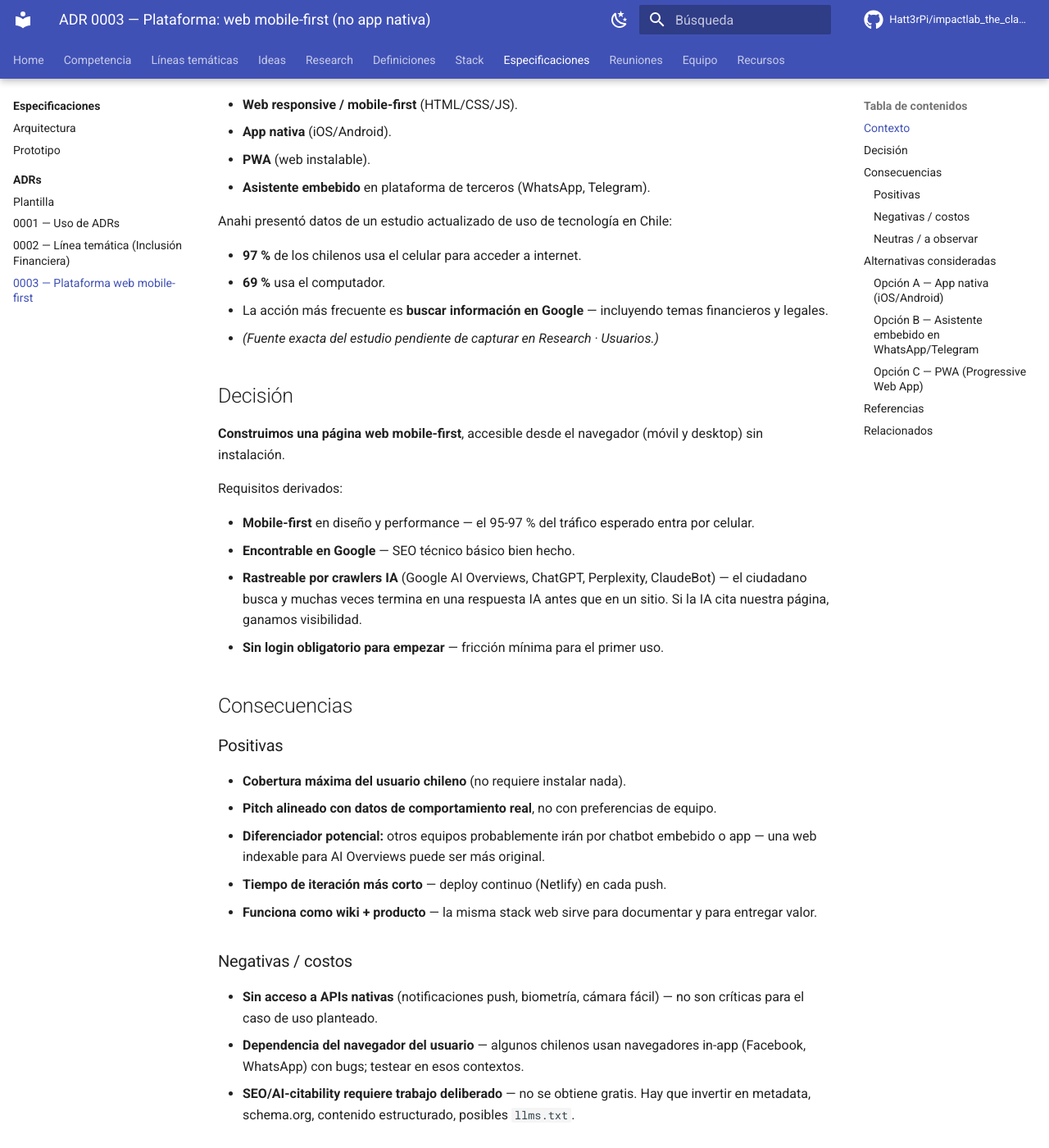
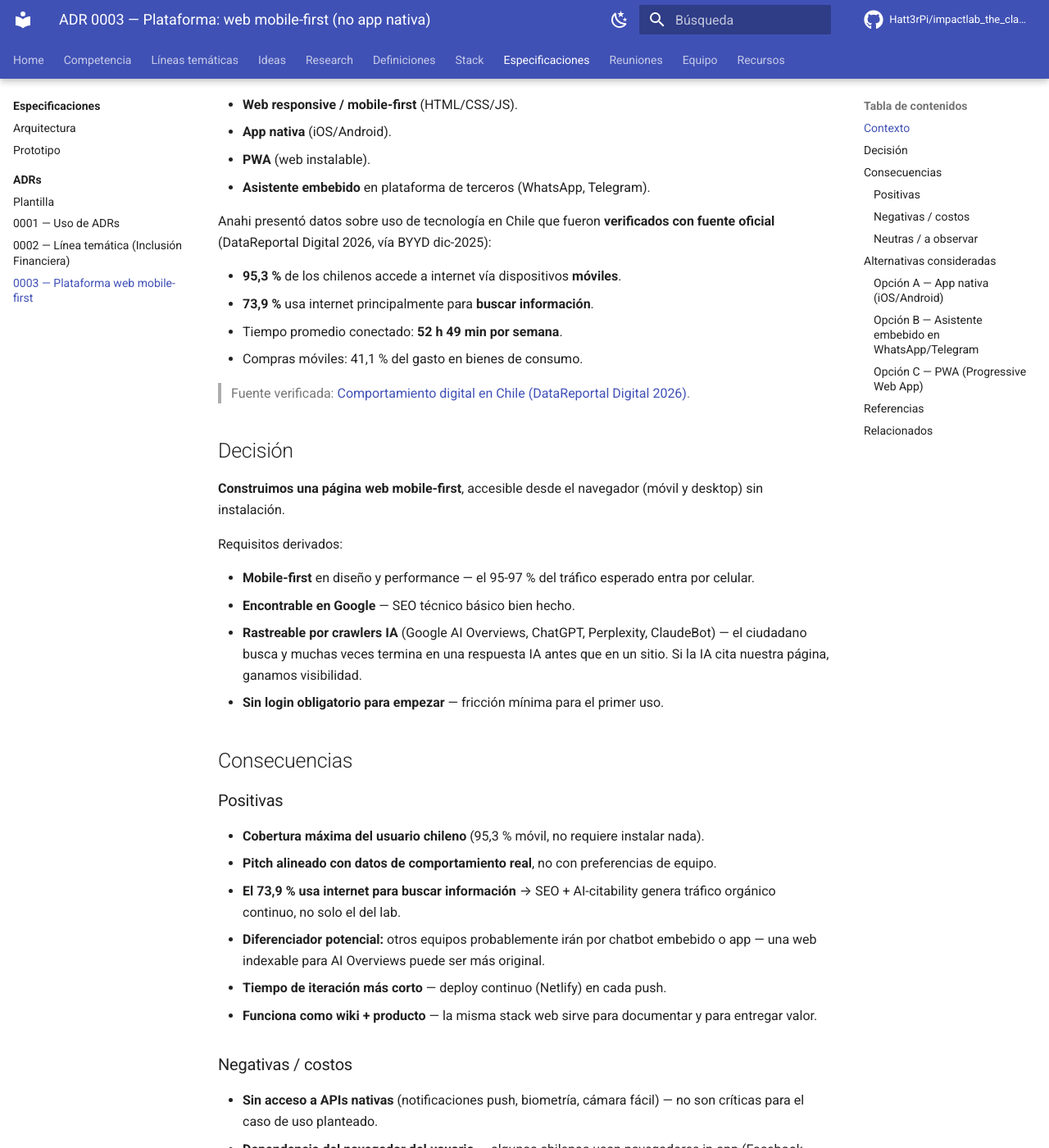
Before and after one commit to Hatt3rPi/impactlab_the_clauders, an MkDocs documentation site: the page built from docs/especificaciones/adrs/0003-plataforma-web-mobile-first.md, in a window 1280 px wide and 1400 px high, scrolled down 313 px. Shown: the whole window at 82% size. Built offline with MkDocs 1.6.1 and Material for MkDocs 9.7.7, drawn with Linux system fonts in a browser that asks for light colours; comment, search, counter and statistics services are not loaded; some of the changed text lies outside the part shown.

Commit message:
Verifica cifras de plataforma móvil con DataReportal Digital 2026
Suma una nota de research con cifras oficiales de comportamiento
digital chileno (vía BYYD/DataReportal): 95,3 % accede a internet por
móvil, 73,9 % usa internet para buscar información, 52h 49min/semana
conectados. Reemplaza la cifra estimada del 97 % que Anahi mencionó
en el kickoff con la fuente verificada y refuerza la justificación
del ADR 0003 (plataforma web mobile-first) con datos citables en el
pitch.

Co-Authored-By: Claude Opus 4.7 (1M context) <noreply@anthropic.com>

```diff
--- a/docs/especificaciones/adrs/0003-plataforma-web-mobile-first.md
+++ b/docs/especificaciones/adrs/0003-plataforma-web-mobile-first.md
@@ -20,12 +20,14 @@ Independiente de la línea temática elegida, el equipo necesita decidir **qué
 - **PWA** (web instalable).
 - **Asistente embebido** en plataforma de terceros (WhatsApp, Telegram).
 
-Anahi presentó datos de un estudio actualizado de uso de tecnología en Chile:
+Anahi presentó datos sobre uso de tecnología en Chile que fueron **verificados con fuente oficial** (DataReportal Digital 2026, vía BYYD dic-2025):
 
-- **97 %** de los chilenos usa el celular para acceder a internet.
-- **69 %** usa el computador.
-- La acción más frecuente es **buscar información en Google** — incluyendo temas financieros y legales.
-- *(Fuente exacta del estudio pendiente de capturar en Research · Usuarios.)*
+- **95,3 %** de los chilenos accede a internet vía dispositivos **móviles**.
+- **73,9 %** usa internet principalmente para **buscar información**.
+- Tiempo promedio conectado: **52 h 49 min por semana**.
+- Compras móviles: 41,1 % del gasto en bienes de consumo.
+
+> Fuente verificada: [Comportamiento digital en Chile (DataReportal Digital 2026)](../../research/usuarios/comportamiento-digital-chile-2026.md).
 
 ## Decisión
 
@@ -42,8 +44,9 @@ Requisitos derivados:
 
 ### Positivas
 
-- **Cobertura máxima del usuario chileno** (no requiere instalar nada).
+- **Cobertura máxima del usuario chileno** (95,3 % móvil, no requiere instalar nada).
 - **Pitch alineado con datos de comportamiento real**, no con preferencias de equipo.
+- **El 73,9 % usa internet para buscar información** → SEO + AI-citability genera tráfico orgánico continuo, no solo el del lab.
 - **Diferenciador potencial:** otros equipos probablemente irán por chatbot embebido o app — una web indexable para AI Overviews puede ser más original.
 - **Tiempo de iteración más corto** — deploy continuo (Netlify) en cada push.
 - **Funciona como wiki + producto** — la misma stack web sirve para documentar y para entregar valor.
@@ -82,7 +85,7 @@ Requisitos derivados:
 ## Referencias
 
 - Reunión: [kickoff 2026-04-29](../../reuniones/2026-04-29-definicion-problema-setup.md).
-- Estudio sobre uso de tecnología en Chile (97 % mobile, 69 % desktop) — pendiente capturar fuente exacta en [Research · Usuarios](../../research/usuarios/index.md).
+- [Comportamiento digital en Chile (DataReportal Digital 2026)](../../research/usuarios/comportamiento-digital-chile-2026.md) — fuente primaria verificada para las cifras macro.
 
 ## Relacionados
 
--- a/mkdocs.yml
+++ b/mkdocs.yml
@@ -140,6 +140,7 @@ nav:
       - Usuarios:
           - research/usuarios/index.md
           - Segmentos y dolores: research/usuarios/segmentos-y-dolores.md
+          - Comportamiento digital (DataReportal 2026): research/usuarios/comportamiento-digital-chile-2026.md
       - Mercado:
           - research/mercado/index.md
           - Soluciones existentes y brechas: research/mercado/soluciones-existentes.md
```
Also changed, not shown: docs/research/usuarios/comportamiento-digital-chile-2026.md (added, +91 -0 lines), docs/research/usuarios/index.md (+1 -0 lines).
